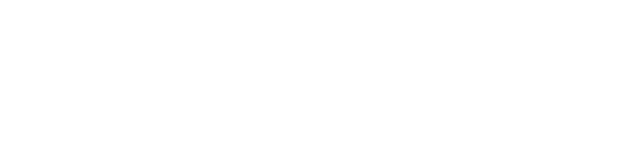
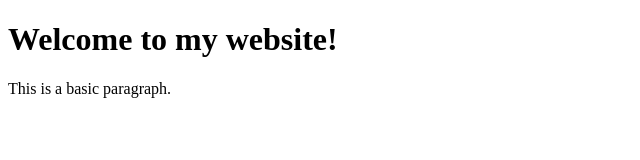
Before and after one commit to krp3m/INFS2400, a plain HTML site: page index.html in a window 1280 px wide. Shown: the whole page, without its empty margins (0-640 px from the left). Drawn offline with Linux system fonts and the light colour scheme.

Commit message:
Update index.html

```diff
--- a/index.html
+++ b/index.html
@@ -1 +1,12 @@
-<html>
+<!DOCTYPE html>
+<html lang="en">
+<head>
+    <meta charset="UTF-8">
+    <meta name="viewport" content="width=device-width, initial-scale=1.0">
+    <title>Page Title</title>
+</head>
+<body>
+    <h1>Welcome to my website!</h1>
+    <p>This is a basic paragraph.</p>
+</body>
+</html>
```
